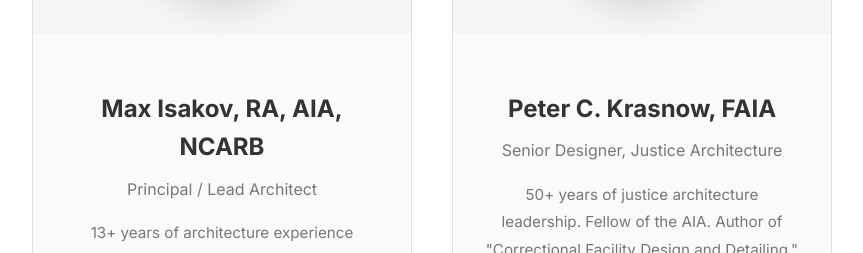
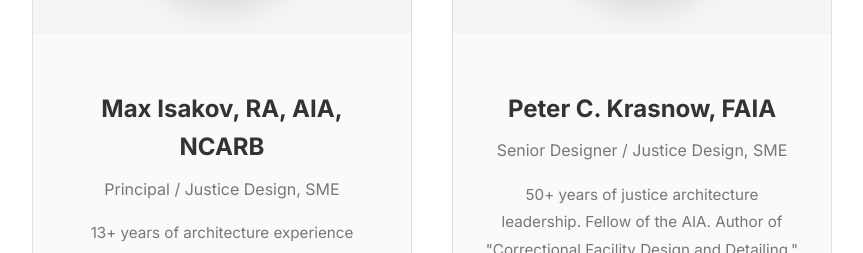
Before and after one commit to maxisakov77/max-isakov-website, a Next.js app: page /team in a window 1280 px wide. Shown: the part 900-1153 px from the top of the page, without its empty margins (208-1071 px from the left). Built offline with nearby package versions, Linux system fonts and the light colour scheme.

Commit message:
Update job titles to reflect Justice Design expertise for team members

```diff
--- a/app/services/government/page.tsx
+++ b/app/services/government/page.tsx
@@ -56,7 +56,7 @@ export default function GovernmentServicesPage() {
           <div className="gov-leaders">
             <div className="gov-leader-card">
               <h3>Max Isakov, RA, AIA, NCARB</h3>
-              <p className="gov-leader-role">Principal — 13+ Years</p>
+              <p className="gov-leader-role">Principal / Justice Design, SME — 13+ Years</p>
               <p>
                 Leads design execution, BIM coordination, and technical delivery for justice
                 and institutional programs. Project experience spans high-rise detention,
@@ -70,7 +70,7 @@ export default function GovernmentServicesPage() {
               <h3>
                 <Link href="/team/peter-krasnow">Peter C. Krasnow, FAIA</Link>
               </h3>
-              <p className="gov-leader-role">Senior Justice Designer — 50+ Years</p>
+              <p className="gov-leader-role">Senior Designer / Justice Design, SME — 50+ Years</p>
               <p>
                 One of the most experienced justice architects in the United States. Fellow
                 of the American Institute of Architects. Five decades of continuous practice
--- a/app/team/max-isakov/page.tsx
+++ b/app/team/max-isakov/page.tsx
@@ -48,7 +48,7 @@ export default function MaxIsakovPage() {
           </div>
           <div className="profile-info">
             <h1>Max Isakov, RA, AIA, NCARB</h1>
-            <p className="profile-title">Principal / Lead Architect</p>
+            <p className="profile-title">Principal / Justice Design, SME</p>
             <p className="profile-tagline">
               Registered Architect with 13+ years of experience leading design execution across
               residential development, building compliance, and government institutional projects.
--- a/app/team/page.tsx
+++ b/app/team/page.tsx
@@ -31,8 +31,8 @@ export default function TeamPage() {
             name: 'MAX AEC LLC',
             url: 'https://www.maxaec.com/team',
             member: [
-              { '@type': 'Person', name: 'Max Isakov', jobTitle: 'Principal' },
-              { '@type': 'Person', name: 'Peter C. Krasnow', jobTitle: 'Senior Designer' },
+              { '@type': 'Person', name: 'Max Isakov', jobTitle: 'Principal / Justice Design, SME' },
+              { '@type': 'Person', name: 'Peter C. Krasnow', jobTitle: 'Senior Designer / Justice Design, SME' },
             ],
           }),
         }}
@@ -69,7 +69,7 @@ export default function TeamPage() {
               </div>
               <div className="team-info">
                 <h3>Max Isakov, RA, AIA, NCARB</h3>
-                <p className="team-title">Principal / Lead Architect</p>
+                <p className="team-title">Principal / Justice Design, SME</p>
                 <p className="team-bio">
                   13+ years of architecture experience spanning NYC residential development,
                   building compliance, City of Yes feasibility, and government institutional
@@ -95,7 +95,7 @@ export default function TeamPage() {
               </div>
               <div className="team-info">
                 <h3>Peter C. Krasnow, FAIA</h3>
-                <p className="team-title">Senior Designer, Justice Architecture</p>
+                <p className="team-title">Senior Designer / Justice Design, SME</p>
                 <p className="team-bio">
                   50+ years of justice architecture leadership. Fellow of the AIA. Author of
                   &quot;Correctional Facility Design and Detailing.&quot; Over 42,000 beds designed
```
Also changed, not shown: app/team/peter-krasnow/page.tsx (+5 -5 lines).
